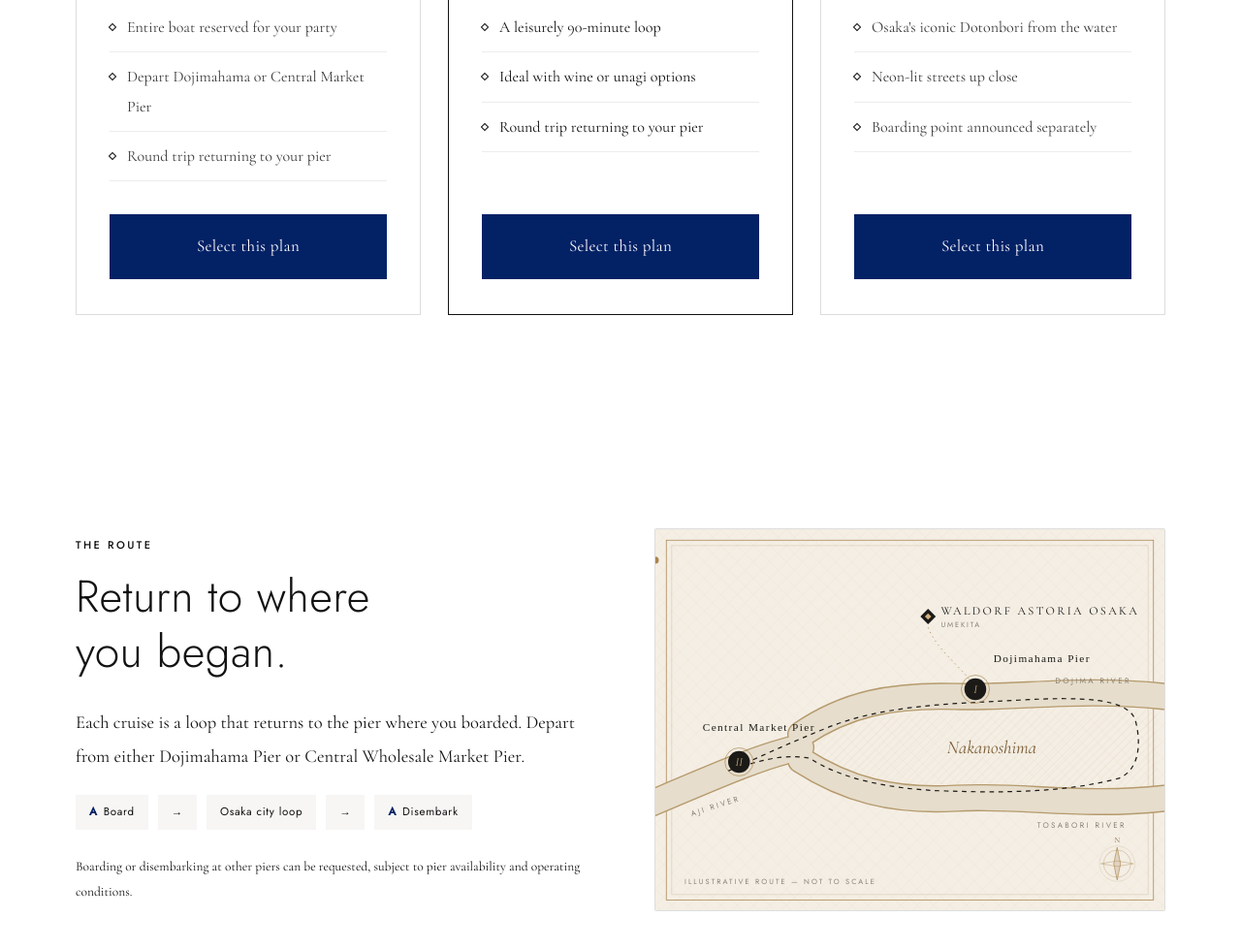
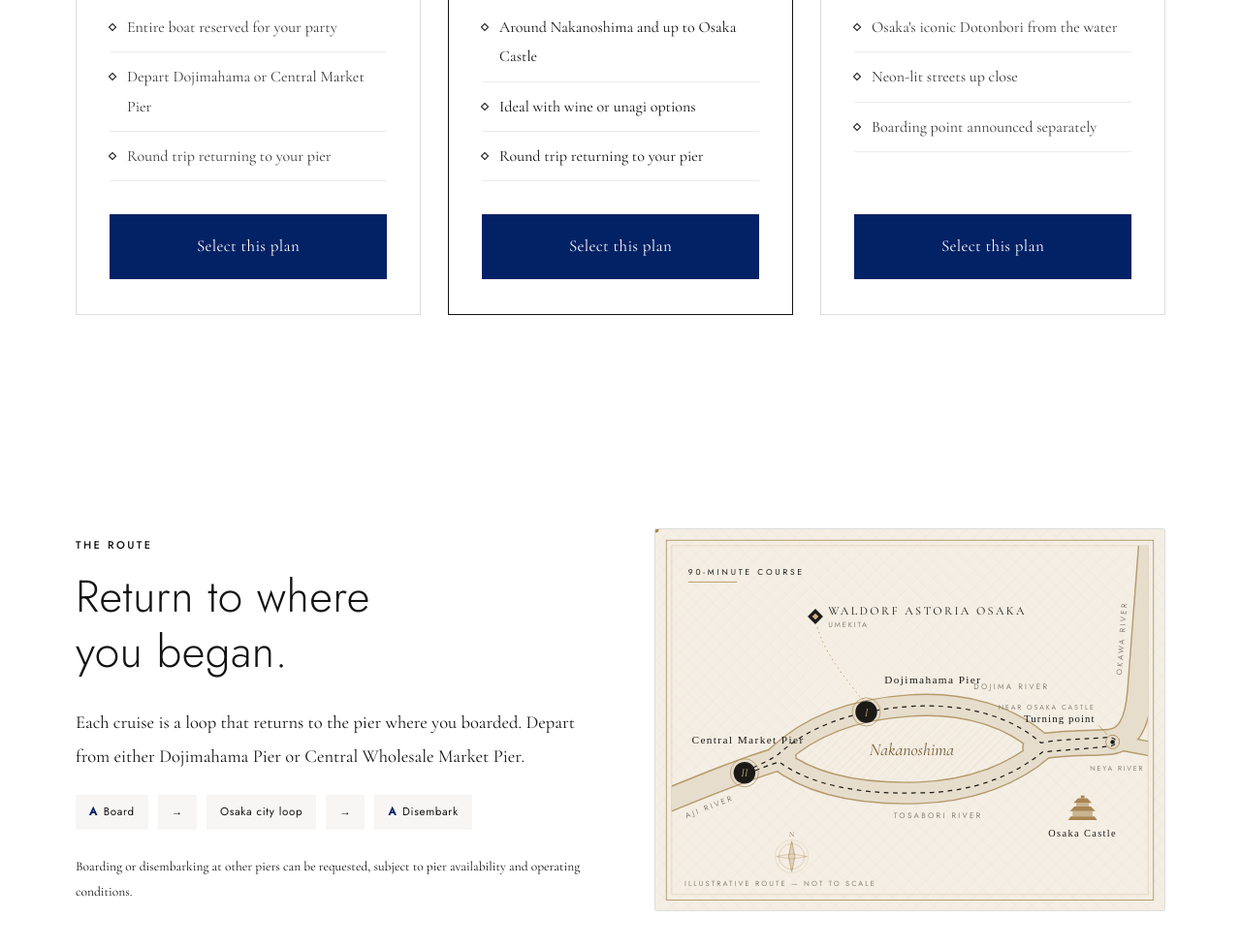
Before and after one commit to aueyamauc-alt/waldorf-starcraft, a plain HTML site: page index.html in a window 1280 px wide. Shown: the part 3150-4129 px from the top of the page at 97% size. Drawn offline with nearby package versions, Linux system fonts and the light colour scheme.

Commit message:
Route map: 90-min course to Osaka Castle turnaround
Co-Authored-By: Claude Opus 5.5 <noreply@anthropic.com>

```diff
--- a/index.html
+++ b/index.html
@@ -886,55 +886,77 @@ html[lang=en] .hcap .ct b{font-family:var(--en);font-size:21px;font-weight:500}
   <defs>
     <pattern id="mLat" width="18" height="18" patternUnits="userSpaceOnUse"><path d="M0 0 L18 18 M18 0 L0 18" stroke="#a8854f" stroke-opacity=".08" stroke-width=".7"/></pattern>
     <pattern id="mHatch" width="6" height="6" patternUnits="userSpaceOnUse" patternTransform="rotate(45)"><line x1="0" y1="0" x2="0" y2="6" stroke="#a8854f" stroke-opacity=".18" stroke-width=".8"/></pattern>
+    <clipPath id="mClip"><rect x="18" y="18" width="524" height="384"/></clipPath>
   </defs>
   <rect width="560" height="420" fill="#f4eee4"/>
   <rect width="560" height="420" fill="url(#mLat)"/>
-  <!-- frame -->
   <rect x="12" y="12" width="536" height="396" fill="none" stroke="#a8854f" stroke-width=".8"/>
   <rect x="18" y="18" width="524" height="384" fill="none" stroke="#a8854f" stroke-opacity=".35" stroke-width=".6"/>
-  <g transform="translate(0,34)"><!-- rivers: bronze banks then water -->
+  <!-- title -->
+  <text x="36" y="50" fill="#1c1a17" font-family="Jost" font-size="9" letter-spacing="3" data-svg="m_course">90-MINUTE COURSE</text>
+  <line x1="36" y1="58" x2="90" y2="58" stroke="#a8854f" stroke-width=".8"/>
+  <g clip-path="url(#mClip)">
+  <!-- rivers -->
   <g fill="none" stroke-linecap="round" stroke-linejoin="round">
-    <g stroke="#b59a6c" stroke-width="30">
-      <path id="rDojima" d="M560 150 C 470 140 400 152 330 150 S 210 158 160 192"/>
-      <path d="M560 262 C 470 272 400 258 330 262 S 210 252 160 220"/>
-      <path d="M160 206 C 120 214 70 236 -10 270"/>
+    <g stroke="#b59a6c">
+      <path stroke-width="25" d="M134 250 C 168 218 216 198 280 194 C 340 190 392 206 426 238"/>
+      <path stroke-width="25" d="M134 252 C 172 282 226 292 290 290 C 350 288 396 268 426 242"/>
+      <path stroke-width="27" d="M142 251 C 110 259 60 279 -10 308"/>
+      <path stroke-width="29" d="M418 240 C 450 234 478 236 500 234 C 520 232 530 214 533 180 C 536 140 540 90 546 10"/>
+      <path stroke-width="17" d="M505 234 C 525 238 545 242 575 247"/>
     </g>
-    <g stroke="#e6ddcc" stroke-width="27">
-      <path d="M560 150 C 470 140 400 152 330 150 S 210 158 160 192"/>
-      <path d="M560 262 C 470 272 400 258 330 262 S 210 252 160 220"/>
-      <path d="M160 206 C 120 214 70 236 -10 270"/>
+    <g stroke="#e6ddcc">
+      <path stroke-width="22" d="M134 250 C 168 218 216 198 280 194 C 340 190 392 206 426 238"/>
+      <path stroke-width="22" d="M134 252 C 172 282 226 292 290 290 C 350 288 396 268 426 242"/>
+      <path stroke-width="24" d="M142 251 C 110 259 60 279 -10 308"/>
+      <path stroke-width="26" d="M418 240 C 450 234 478 236 500 234 C 520 232 530 214 533 180 C 536 140 540 90 546 10"/>
+      <path stroke-width="14" d="M505 234 C 525 238 545 242 575 247"/>
     </g>
   </g>
+  </g>
   <!-- island -->
-  <path d="M168 205 C 210 172 290 166 330 166 S 470 158 552 168 L552 246 C 470 256 400 244 330 246 S 210 238 168 205 Z" fill="url(#mHatch)"/>
-  <text x="370" y="212" text-anchor="middle" fill="#7a5c34" font-family="Cormorant Garamond" font-style="italic" font-size="20" data-svg="m_naka">Nakanoshima</text>
-  <text x="440" y="136" fill="#8a8276" font-family="Jost" font-size="8.5" letter-spacing="2.5" data-svg="m_dojima">DOJIMA RIVER</text>
-  <text x="420" y="294" fill="#8a8276" font-family="Jost" font-size="8.5" letter-spacing="2.5" data-svg="m_tosa">TOSABORI RIVER</text>
-  <text x="40" y="282" fill="#8a8276" font-family="Jost" font-size="8.5" letter-spacing="2.5" transform="rotate(-18 40 282)" data-svg="m_aji">AJI RIVER</text>
+  <path d="M152 251 C 182 227 226 211 280 208 C 338 205 384 219 410 240 C 384 259 346 274 290 276 C 228 278 182 270 152 251 Z" fill="url(#mHatch)"/>
+  <text x="282" y="248" text-anchor="middle" fill="#7a5c34" font-family="Cormorant Garamond" font-style="italic" font-size="19" data-svg="m_naka">Nakanoshima</text>
+  <text x="350" y="176" fill="#8a8276" font-family="Jost" font-size="8.5" letter-spacing="2.5" data-svg="m_dojima">DOJIMA RIVER</text>
+  <text x="262" y="318" fill="#8a8276" font-family="Jost" font-size="8.5" letter-spacing="2.5" data-svg="m_tosa">TOSABORI RIVER</text>
+  <text x="34" y="318" fill="#8a8276" font-family="Jost" font-size="8.5" letter-spacing="2.5" transform="rotate(-21 34 318)" data-svg="m_aji">AJI RIVER</text>
+  <text x="516" y="120" fill="#8a8276" font-family="Jost" font-size="8.5" letter-spacing="2.5" text-anchor="middle" transform="rotate(-86 516 120)" data-svg="m_okawa">OKAWA RIVER</text>
+  <text x="538" y="266" fill="#8a8276" font-family="Jost" font-size="7.5" letter-spacing="2" text-anchor="end" data-svg="m_neya">NEYA RIVER</text>
+  <!-- osaka castle -->
+  <g transform="translate(470,312)" fill="#a8854f">
+    <path d="M-16 8 H16 L13 4 H-13 Z"/><path d="M-11 4 V-2 H11 V4 Z" fill-opacity=".55"/>
+    <path d="M-14 -2 H14 L9 -7 H-9 Z"/><path d="M-7 -7 V-11 H7 V-7 Z" fill-opacity=".55"/>
+    <path d="M-10 -11 H10 L5 -16 H-5 Z"/><path d="M-2 -16 V-19 H2 V-16 Z"/>
+  </g>
+  <text x="470" y="338" text-anchor="middle" fill="#1c1a17" font-family="Shippori Mincho" font-size="11" letter-spacing="1.5" data-svg="m_castle">大阪城</text>
   <!-- loop route -->
-  <path id="mLoop" d="M80 232 C 120 214 150 200 190 184 C 250 160 320 158 400 154 C 470 150 520 152 528 176 C 536 206 530 232 510 240 C 450 256 380 256 320 254 C 250 252 200 238 170 218 C 140 212 110 222 80 232 Z" fill="none" stroke="#1c1a17" stroke-width="1.3" stroke-dasharray="5 5"/>
-  <circle r="4.5" fill="#a8854f" stroke="#f4eee4" stroke-width="1.5"><animateMotion dur="18s" repeatCount="indefinite" rotate="auto"><mpath href="#mLoop"/></animateMotion></circle>
+  <path id="mLoop" d="M98 266 C 116 259 128 253 136 247 C 168 218 216 199 280 195 C 340 191 392 206 424 235 C 452 230 478 231 497 229 C 509 228 511 239 497 239 C 478 241 452 243 426 245 C 396 270 350 290 290 290 C 226 292 172 282 136 256 C 126 259 114 264 98 270 Z" fill="none" stroke="#1c1a17" stroke-width="1.3" stroke-dasharray="5 5"/>
+  <circle r="4.5" fill="#a8854f" stroke="#f4eee4" stroke-width="1.5"><animateMotion dur="20s" repeatCount="indefinite" rotate="auto"><mpath href="#mLoop"/></animateMotion></circle>
+  <!-- turnaround -->
+  <g transform="translate(503,234)"><circle r="7.5" fill="none" stroke="#a8854f" stroke-width=".9"/><circle r="2.4" fill="#1c1a17"/></g>
+  <path d="M497 226 L488 216" stroke="#a8854f" stroke-width=".7"/>
+  <text x="484" y="212" text-anchor="end" fill="#1c1a17" font-family="Shippori Mincho" font-size="11.5" letter-spacing="1.2" data-svg="m_turn">折り返し地点</text>
+  <text x="484" y="198" text-anchor="end" fill="#8a8276" font-family="Jost" font-size="7.5" letter-spacing="2" data-svg="m_turn2">NEAR OSAKA CASTLE</text>
   <!-- hotel -->
-  <g transform="translate(300,62)">
+  <g transform="translate(176,96)">
     <rect x="-6" y="-6" width="12" height="12" transform="rotate(45)" fill="#1c1a17"/>
     <rect x="-2.5" y="-2.5" width="5" height="5" transform="rotate(45)" fill="#cfb27f"/>
     <text x="14" y="-2" fill="#1c1a17" font-family="Cormorant Garamond" font-size="13" letter-spacing="2.5">WALDORF ASTORIA OSAKA</text>
     <text x="14" y="12" fill="#8a8276" font-family="Jost" font-size="8" letter-spacing="2" data-svg="m_umekita">UMEKITA</text>
   </g>
-  <path d="M300 74 C 310 100 340 120 352 140" fill="none" stroke="#a8854f" stroke-width=".8" stroke-dasharray="1.5 4"/>
+  <path d="M178 108 C 188 140 212 168 228 188" fill="none" stroke="#a8854f" stroke-width=".8" stroke-dasharray="1.5 4"/>
   <!-- piers -->
-  <g transform="translate(352,142)"><circle r="12" fill="#1c1a17"/><circle r="15.5" fill="none" stroke="#a8854f" stroke-width=".7"/><text y="4.5" text-anchor="middle" fill="#cfb27f" font-family="Cormorant Garamond" font-style="italic" font-size="13">I</text></g>
-  <text x="372" y="112" fill="#1c1a17" font-family="Shippori Mincho" font-size="12" letter-spacing="1.5" data-svg="m_p1">堂島浜船着場</text>
-  <g transform="translate(92,222)"><circle r="12" fill="#1c1a17"/><circle r="15.5" fill="none" stroke="#a8854f" stroke-width=".7"/><text y="4.5" text-anchor="middle" fill="#cfb27f" font-family="Cormorant Garamond" font-style="italic" font-size="13">II</text></g>
-  <text x="52" y="188" fill="#1c1a17" font-family="Shippori Mincho" font-size="12" letter-spacing="1.5" data-svg="m_p2">中央卸売市場前港</text>
-  </g>
+  <g transform="translate(232,201)"><circle r="12" fill="#1c1a17"/><circle r="15.5" fill="none" stroke="#a8854f" stroke-width=".7"/><text y="4.5" text-anchor="middle" fill="#cfb27f" font-family="Cormorant Garamond" font-style="italic" font-size="13">I</text></g>
+  <text x="252" y="170" fill="#1c1a17" font-family="Shippori Mincho" font-size="12" letter-spacing="1.5" data-svg="m_p1">堂島浜船着場</text>
+  <g transform="translate(98,268)"><circle r="12" fill="#1c1a17"/><circle r="15.5" fill="none" stroke="#a8854f" stroke-width=".7"/><text y="4.5" text-anchor="middle" fill="#cfb27f" font-family="Cormorant Garamond" font-style="italic" font-size="13">II</text></g>
+  <text x="40" y="236" fill="#1c1a17" font-family="Shippori Mincho" font-size="12" letter-spacing="1.5" data-svg="m_p2">中央卸売市場前港</text>
   <!-- compass -->
-  <g transform="translate(508,368) scale(.75)" fill="none" stroke="#a8854f" stroke-width=".9">
+  <g transform="translate(150,360) scale(.7)" fill="none" stroke="#a8854f" stroke-width=".9">
     <circle r="20" stroke-opacity=".5"/><circle r="26" stroke-opacity=".25"/>
     <path d="M0 -24 L5 0 L0 24 L-5 0 Z" fill="#a8854f" fill-opacity=".25"/><path d="M-24 0 L0 -4 L24 0 L0 4 Z" stroke-opacity=".6"/>
     <text y="-31" text-anchor="middle" fill="#7a5c34" stroke="none" font-family="Cormorant Garamond" font-size="11">N</text>
   </g>
-  <text x="32" y="390" fill="#8a8276" font-family="Jost" font-size="8" letter-spacing="2.2" data-svg="m_note">ILLUSTRATIVE ROUTE — NOT TO SCALE</text>
+  <text x="32" y="392" fill="#8a8276" font-family="Jost" font-size="8" letter-spacing="2.2" data-svg="m_note">ILLUSTRATIVE ROUTE — NOT TO SCALE</text>
 </svg>
     </div>
   </div>
@@ -1185,7 +1207,7 @@ const CONFIG = {
       pts:{ja:["1艇まるごと貸切","堂島浜／中央卸売市場前から出航","乗船場所へ戻る周遊ルート"], en:["Entire boat reserved for your party","Depart Dojimahama or Central Market Pier","Round trip returning to your pier"]}},
     { id:"p90", min:90, price:50000, feature:true, name:{ja:"プライベートクルーズ 90分", en:"Private Cruise — 90 min"},
       sub:{ja:"貸切・最大8名", en:"Private charter · up to 8"},
-      pts:{ja:["ゆとりある90分の周遊","オプションのお食事・ワインに最適","乗船場所へ戻る周遊ルート"], en:["A leisurely 90-minute loop","Ideal with wine or unagi options","Round trip returning to your pier"]}},
+      pts:{ja:["中之島を一周し、大阪城付近まで","オプションのお食事・ワインに最適","乗船場所へ戻る周遊ルート"], en:["Around Nakanoshima and up to Osaka Castle","Ideal with wine or unagi options","Round trip returning to your pier"]}},
     { id:"dtb90", min:90, price:50000, special:true, name:{ja:"道頓堀クルーズ 90分", en:"Dotonbori Cruise — 90 min"},
       sub:{ja:"特別プラン・最大8名", en:"Signature plan · up to 8"},
       pts:{ja:["大阪を代表する道頓堀を船上から","ネオンきらめく街並みを間近に","乗船・下船場所は別途ご案内"], en:["Osaka's iconic Dotonbori from the water","Neon-lit streets up close","Boarding point announced separately"]}}
@@ -1262,7 +1284,7 @@ const T = {
   bs_ex:["例：桁下高 <b>4.10m</b> − 潮位 <b>1.20m</b> − 船の高さ <b>2.30m</b> ＝ 実際のマージン <b>0.60m</b><br>必要マージン 0.30m を上回るため <b style=\"color:#7fcc9f\">PASS</b>（数値は説明用の例です）","Example: clearance <b>4.10 m</b> − tide <b>1.20 m</b> − air draft <b>2.30 m</b> = actual margin <b>0.60 m</b><br>Above the 0.30 m requirement, so <b style=\"color:#7fcc9f\">PASS</b> (illustrative figures)."],
   bs_warn:["⚠️ 現在、判定システムに入っている橋の桁下高・潮位・基準面は<b>仮の数値（デモ用）</b>です。実際の判断に使う前に、必ず実測値と検証済みの潮位基準面に差し替える必要があります。","⚠️ Bridge clearances, tide heights and datum currently in the system are <b>placeholder demo values</b>. They must be replaced with surveyed figures and a verified tidal datum before use in real decisions."],
   svg_m_naka:["Nakanoshima","Nakanoshima"], svg_m_dojima:["堂島川","DOJIMA RIVER"], svg_m_tosa:["土佐堀川","TOSABORI RIVER"], svg_m_aji:["安治川","AJI RIVER"], svg_m_umekita:["うめきた","UMEKITA"],
-  svg_m_p1:["堂島浜船着場","Dojimahama Pier"], svg_m_p2:["中央卸売市場前港","Central Market Pier"], svg_m_note:["ルートはイメージです（縮尺不同）","ILLUSTRATIVE ROUTE — NOT TO SCALE"],
+  svg_m_p1:["堂島浜船着場","Dojimahama Pier"], svg_m_p2:["中央卸売市場前港","Central Market Pier"], svg_m_note:["ルートはイメージです（縮尺不同）","ILLUSTRATIVE ROUTE — NOT TO SCALE"], svg_m_course:["90分コース","90-MINUTE COURSE"], svg_m_okawa:["大川","OKAWA RIVER"], svg_m_neya:["寝屋川","NEYA RIVER"], svg_m_castle:["大阪城","Osaka Castle"], svg_m_turn:["折り返し地点","Turning point"], svg_m_turn2:["大阪城付近","NEAR OSAKA CASTLE"],
   svg_v_plan:["デッキプラン","DECK PLAN"], svg_v_bow:["船首ソファ","BOW"], svg_v_helm:["操縦席","HELM"], svg_v_side:["サイド","SIDE"], svg_v_stern:["船尾ソファ","STERN"], svg_v_illu:["イメージ図","ILLUSTRATIVE"],
   svg_datum:["基準面","Datum"], svg_bridge:["橋（いちばん低い部分）","Bridge (lowest point)"], svg_clear:["桁下高","Clearance"], svg_tide:["潮位","Tide"], svg_air:["船の高さ","Air draft"], svg_margin:["マージン（残りの余裕）","Margin (space left)"],
   rule:["ご乗船希望日の<b>4日前まで</b>オンライン予約を承っております。<b>3日前から当日</b>のご予約をご希望の場合は、ホテルスタッフまでお問い合わせください。","Online reservations are available up to <b>4 days before</b> your cruise. For cruises <b>within 3 days</b> (including today), please contact the hotel staff."],
```
